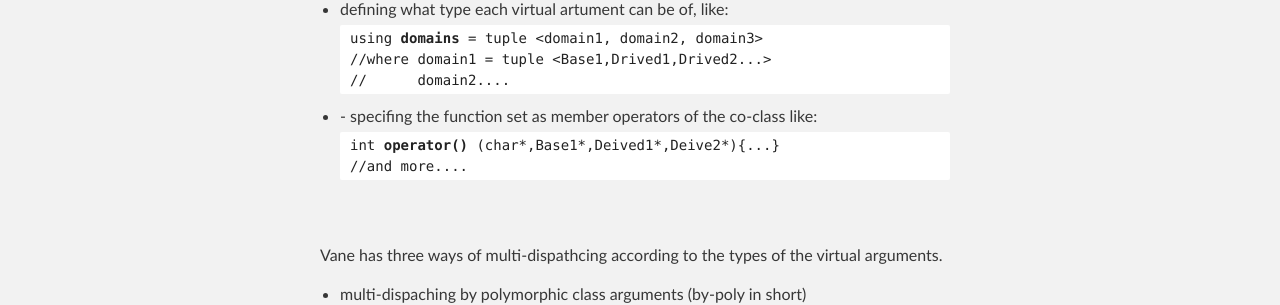
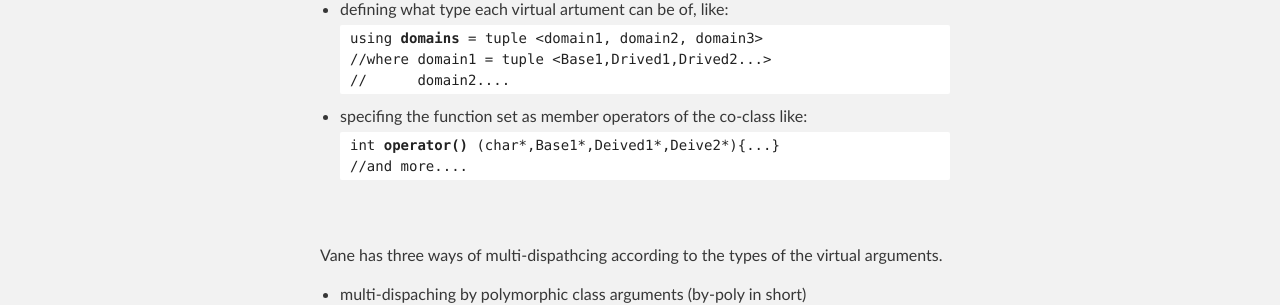
Before and after one commit to tmp2tmp/eee, a Jekyll site: the page built from docs/hello_world.md, in a window 1280 px wide. Shown: the part 524-829 px from the top of the page. Built offline with Jekyll 4.4.1, drawn with Linux system fonts in a browser that asks for light colours; our own code applies the rules of GitHub Pages for plain Markdown files; the repository's description, which GitHub fills in, is left out.

Commit message:
Update hello_world.md

```diff
--- a/docs/hello_world.md
+++ b/docs/hello_world.md
@@ -23,8 +23,7 @@ Specifying this is through a co-class defining three parts:
 //where domain1 = tuple &lt;Base1,Drived1,Drived2...&gt;
 //      domain2....</pre>
 </li>
-<li>
-- specifing the function set as member operators of the co-class like:
+<li>specifing the function set as member operators of the co-class like:
 <pre class='_code'>int <strong>operator()</strong> (char*,Base1*,Deived1*,Deive2*){...}
 //and more....</pre>
 </li>
```
